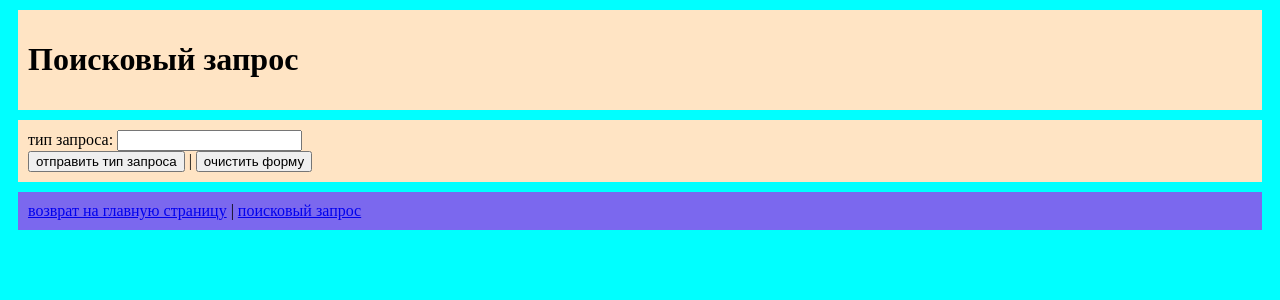
After one commit to ilyapopov400/himera, a Django app: page /query-type/ in a window 1280 px wide. The commit adds this page. Shown: the top 300 px of the page. Run offline with Django 4.2, Linux system fonts and the light colour scheme.

Commit message:
форма для поискового запроса в виде CharField

```diff
--- /dev/null
+++ b/himera_web/web_app/forms.py
@@ -0,0 +1,5 @@
+from django import forms
+
+
+class QueryFormType(forms.Form):
+    query_type = forms.CharField(label="тип запроса", max_length=20)
--- a/himera_web/web_app/static/css/base.css
+++ b/himera_web/web_app/static/css/base.css
@@ -2,6 +2,11 @@ html {
     background-color: cyan;
 }
 
+.card-base {
+    background-color: bisque;
+    margin: 10px;
+    padding: 10px;
+}
 
 .navbar {
     background-color: mediumslateblue;
--- a/himera_web/web_app/templates/includes/navbar.html
+++ b/himera_web/web_app/templates/includes/navbar.html
@@ -1 +1,2 @@
 <a href="{% url 'web_app:index' %}">возврат на главную страницу</a> |
+<a href="{% url 'web_app:query-type' %}">поисковый запрос</a>
--- /dev/null
+++ b/himera_web/web_app/templates/web_app/query_type.html
@@ -0,0 +1,22 @@
+{% extends 'web_app/base.html'  %}
+{% load static %}
+
+
+{% block title %}RightScan{% endblock %}
+
+{% block content %}
+<div class="card-base">
+    <h1>Поисковый запрос</h1>
+</div>
+<div class="card-base">
+    <form action="" method="post">
+        {% csrf_token %}
+        {{ form }}
+        <div>
+            <button type="submit" value="тип запроса">отправить тип запроса</button>
+            |
+            <button type="reset">очистить форму</button>
+        </div>
+    </form>
+</div>
+{% endblock %}
--- a/himera_web/web_app/urls.py
+++ b/himera_web/web_app/urls.py
@@ -5,5 +5,6 @@ app_name = 'web_app'
 
 urlpatterns = [
     path('', views.Index.as_view(), name='index'),  # просмотр главной страницы
+    path('query-type/', views.QueryType.as_view(), name='query-type'),  # просмотр главной страницы
 
 ]
--- a/himera_web/web_app/views.py
+++ b/himera_web/web_app/views.py
@@ -1,5 +1,9 @@
-from django.shortcuts import render
+from django.shortcuts import render, redirect
 from django.views.generic.base import TemplateView
+from django.views.generic.edit import FormView
+from django.urls import reverse_lazy
+
+from . import forms
 
 
 # Create your views here.
@@ -9,4 +13,22 @@ class Index(TemplateView):
     '''
     стартовая страница приложения web_app
     '''
-    template_name = 'web_app/index.html'
+    template_name = "web_app/index.html"
+
+
+class QueryType(FormView):
+    """
+    странца выбора поискового запроса
+    """
+    form_class = forms.QueryFormType
+    template_name = "web_app/query_type.html"
+    success_url = reverse_lazy('web_app:query-type')
+
+    def post(self, request):
+        form = forms.QueryFormType(request.POST)
+        if form.is_valid():
+            result = form.cleaned_data.get("query_type")
+            print(result)
+            if result == "aaa":
+                return redirect(to="web_app:index")
+        return super(self.__class__, self).post(request)
```
